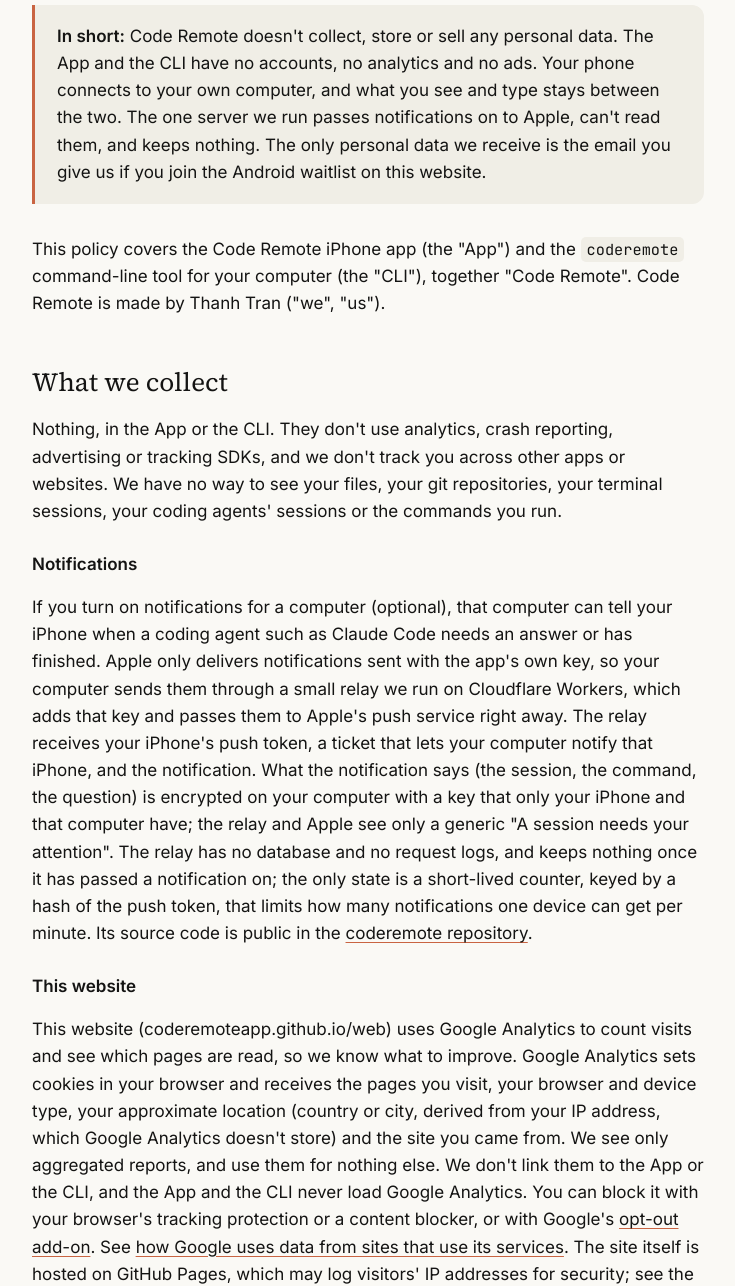
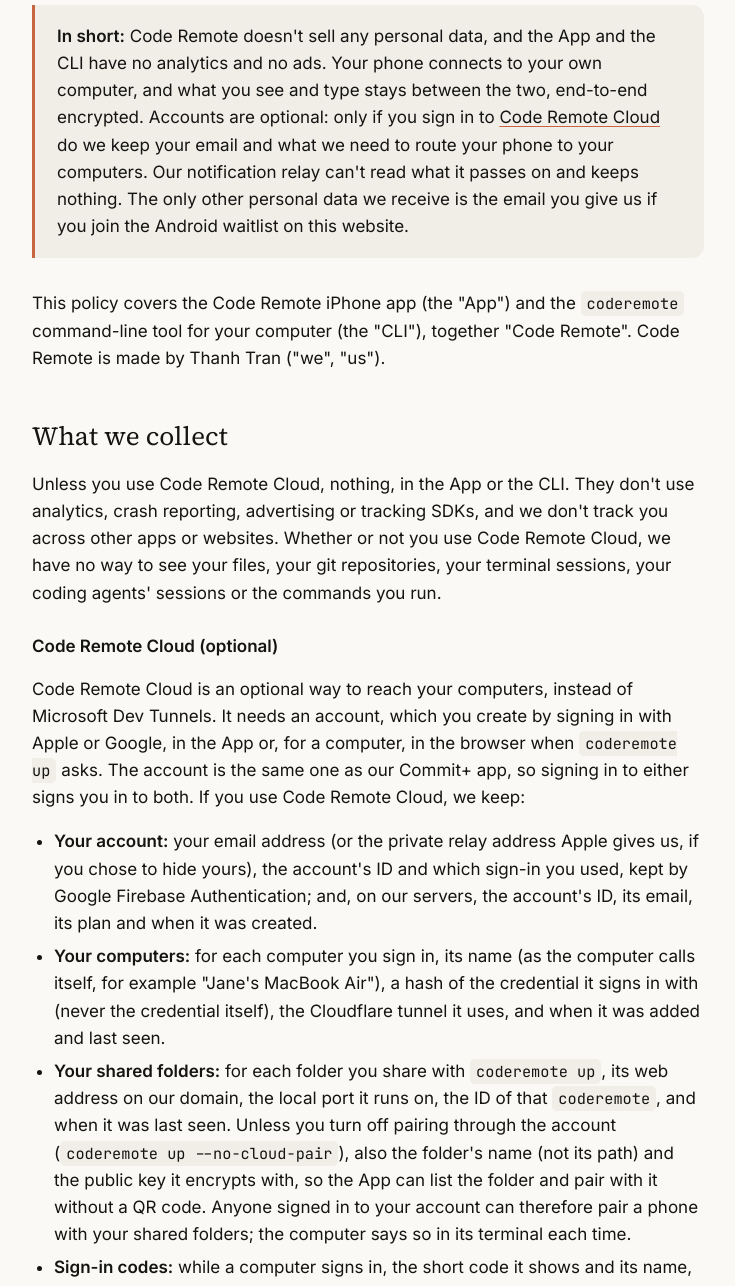
Before and after one commit to CodeRemoteApp/web, a plain HTML site: page privacy.html in a window 1280 px wide. Shown: the part 335-1621 px from the top of the page, without its empty margins (272-1007 px from the left). Drawn offline with Linux system fonts and the light colour scheme.

Commit message:
Privacy policy: Code Remote Cloud
What an optional Code Remote Cloud account keeps (email via Firebase, computers,
shared folders with their name and public key for pairing without a QR code,
sign-in codes), Cloudflare Tunnel and the gateway (no request logs), retention,
removing a computer and deleting the account; Cloudflare and Firebase among the
third-party services.

Co-Authored-By: Claude Opus 5.5 <noreply@anthropic.com>
Claude-Session: https://claude.ai/code/session_014VVX6PKcdSCZ6hY58GXCYs

```diff
--- a/privacy.html
+++ b/privacy.html
@@ -14,7 +14,7 @@
 	<meta name="viewport" content="width=device-width, initial-scale=1">
 	<script>try{var t=localStorage.getItem("theme");if(t==="light"||t==="dark")document.documentElement.dataset.theme=t}catch(e){}</script>
 	<title>Privacy Policy · Code Remote</title>
-	<meta name="description" content="How Code Remote handles your data: it collects none.">
+	<meta name="description" content="How Code Remote handles your data: no analytics or ads, and only what an optional Code Remote Cloud account needs.">
 	<link rel="icon" href="icon.png?v=1d6f5ee2">
 	<link rel="preconnect" href="https://fonts.googleapis.com">
 	<link rel="preconnect" href="https://fonts.gstatic.com" crossorigin>
@@ -64,7 +64,7 @@
 			<div class="legal-head">
 				<div>
 					<h1>Privacy Policy</h1>
-					<p class="meta">Effective November 7, 2026</p>
+					<p class="meta">Effective November 25, 2026</p>
 				</div>
 				<svg class="legal-art art" viewBox="0 0 220 200" aria-hidden="true">
 					<path class="blob" d="M38 52C70 12 168 8 196 50c26 40 22 106-16 128-44 26-120 24-150-8C4 142 8 88 38 52Z"/>
@@ -89,13 +89,24 @@
 			</div>
 
 			<div class="callout">
-				<p><strong>In short:</strong> Code Remote doesn't collect, store or sell any personal data. The App and the CLI have no accounts, no analytics and no ads. Your phone connects to your own computer, and what you see and type stays between the two. The one server we run passes notifications on to Apple, can't read them, and keeps nothing. The only personal data we receive is the email you give us if you join the Android waitlist on this website.</p>
+				<p><strong>In short:</strong> Code Remote doesn't sell any personal data, and the App and the CLI have no analytics and no ads. Your phone connects to your own computer, and what you see and type stays between the two, end-to-end encrypted. Accounts are optional: only if you sign in to <a href="#cloud">Code Remote Cloud</a> do we keep your email and what we need to route your phone to your computers. Our notification relay can't read what it passes on and keeps nothing. The only other personal data we receive is the email you give us if you join the Android waitlist on this website.</p>
 			</div>
 
 			<p>This policy covers the Code Remote iPhone app (the "App") and the <code>coderemote</code> command-line tool for your computer (the "CLI"), together "Code Remote". Code Remote is made by Thanh Tran ("we", "us").</p>
 
 			<h2>What we collect</h2>
-			<p>Nothing, in the App or the CLI. They don't use analytics, crash reporting, advertising or tracking SDKs, and we don't track you across other apps or websites. We have no way to see your files, your git repositories, your terminal sessions, your coding agents' sessions or the commands you run.</p>
+			<p>Unless you use Code Remote Cloud, nothing, in the App or the CLI. They don't use analytics, crash reporting, advertising or tracking SDKs, and we don't track you across other apps or websites. Whether or not you use Code Remote Cloud, we have no way to see your files, your git repositories, your terminal sessions, your coding agents' sessions or the commands you run.</p>
+
+			<h3 id="cloud">Code Remote Cloud (optional)</h3>
+			<p>Code Remote Cloud is an optional way to reach your computers, instead of Microsoft Dev Tunnels. It needs an account, which you create by signing in with Apple or Google, in the App or, for a computer, in the browser when <code>coderemote up</code> asks. The account is the same one as our Commit+ app, so signing in to either signs you in to both. If you use Code Remote Cloud, we keep:</p>
+			<ul>
+				<li><strong>Your account:</strong> your email address (or the private relay address Apple gives us, if you chose to hide yours), the account's ID and which sign-in you used, kept by Google Firebase Authentication; and, on our servers, the account's ID, its email, its plan and when it was created.</li>
+				<li><strong>Your computers:</strong> for each computer you sign in, its name (as the computer calls itself, for example "Jane's MacBook Air"), a hash of the credential it signs in with (never the credential itself), the Cloudflare tunnel it uses, and when it was added and last seen.</li>
+				<li><strong>Your shared folders:</strong> for each folder you share with <code>coderemote up</code>, its web address on our domain, the local port it runs on, the ID of that <code>coderemote</code>, and when it was last seen. Unless you turn off pairing through the account (<code>coderemote up --no-cloud-pair</code>), also the folder's name (not its path) and the public key it encrypts with, so the App can list the folder and pair with it without a QR code. Anyone signed in to your account can therefore pair a phone with your shared folders; the computer says so in its terminal each time.</li>
+				<li><strong>Sign-in codes:</strong> while a computer signs in, the short code it shows and its name, for at most 10 minutes, then deleted within a day.</li>
+			</ul>
+			<p>Traffic between the App and your computer goes through Cloudflare Tunnel and our gateway on Cloudflare Workers, which lets through only requests signed in as the folder's owner. It's end-to-end encrypted between the App and your computer, so Cloudflare and we only forward ciphertext; media you play, files you upload to a coding agent and some large downloads are the exception, as with Dev Tunnels. Our Code Remote Cloud servers keep no request logs, and never log the contents, headers or cookies of a request. To limit abuse, they count requests for a minute at a time, by IP address or by a hash of the credential used.</p>
+			<p>Folders not reported for 30 days are removed, and so is the tunnel of a computer with no shared folder for 30 days. You can remove a computer from your account in the App's Cloud tab, which stops all its folders at once, and delete your account in the App under Profile, which deletes everything above from our servers and then your sign-in from Firebase. Because the account is shared with Commit+, deleting it also ends your Commit+ sign-in.</p>
 
 			<h3 id="notifications">Notifications</h3>
 			<p>If you turn on notifications for a computer (optional), that computer can tell your iPhone when a coding agent such as Claude Code needs an answer or has finished. Apple only delivers notifications sent with the app's own key, so your computer sends them through a small relay we run on Cloudflare Workers, which adds that key and passes them to Apple's push service right away. The relay receives your iPhone's push token, a ticket that lets your computer notify that iPhone, and the notification. What the notification says (the session, the command, the question) is encrypted on your computer with a key that only your iPhone and that computer have; the relay and Apple see only a generic "A session needs your attention". The relay has no database and no request logs, and keeps nothing once it has passed a notification on; the only state is a short-lived counter, keyed by a hash of the push token, that limits how many notifications one device can get per minute. Its source code is public in the <a href="https://github.com/CodeRemoteApp/coderemote/tree/main/apps/push-relay">coderemote repository</a>.</p>
@@ -113,13 +124,14 @@
 				<li><strong>Pairings:</strong> the address of each computer you pair with and its access token, stored in the iOS Keychain.</li>
 				<li><strong>Device keys:</strong> for each computer, two keys this iPhone makes in its Secure Enclave, which never leave it, and the id the computer gave it, stored in the iOS Keychain.</li>
 				<li><strong>Tunnel sign-in tokens:</strong> the token Microsoft Dev Tunnels issues after you sign in, stored in the iOS Keychain.</li>
+				<li><strong>Code Remote Cloud sign-in:</strong> if you sign in, your account's email, ID and the tokens Firebase issues to keep you signed in, stored in the iOS Keychain. Signing out deletes them.</li>
 				<li><strong>Notification keys:</strong> for each computer you turn notifications on for, the key that decrypts its notifications, stored in the iOS Keychain and shared only with the App's notification extension.</li>
 				<li><strong>Settings:</strong> your preferences in the App, stored on the device.</li>
 			</ul>
 			<p>Deleting a computer in the App, or deleting the App, removes this data from your iPhone. It may be included in your own encrypted device backups, under Apple's control.</p>
 
 			<h3>On your computer</h3>
-			<p>The CLI keeps its access token and configuration in <code>~/.coderemote/</code> (readable only by your user account), including the name and public keys of each iPhone enrolled with it, and, for each iPhone that turned notifications on, its push token, ticket and notification key. Running <code>coderemote rotate-token</code> revokes every paired device and deletes those.</p>
+			<p>The CLI keeps its access token and configuration in <code>~/.coderemote/</code> (readable only by your user account), including the name and public keys of each iPhone enrolled with it, and, for each iPhone that turned notifications on, its push token, ticket and notification key. Running <code>coderemote rotate-token</code> revokes every paired device and deletes those. A computer signed in to Code Remote Cloud also keeps its Cloud credential, account email and folder addresses there.</p>
 			<p>If you run <code>coderemote setup claude</code> or <code>coderemote setup codex</code>, Claude Code or Codex reports its sessions (prompts, replies, the tools it runs and their output) to the <code>coderemote</code> running on the same computer, which keeps them in memory to show in the App and forgets them when it stops. Nothing of it leaves your computer except through your own connection to the App, and in the encrypted notifications above.</p>
 
 			<h2>Device permissions</h2>
@@ -133,6 +145,8 @@
 			<p>To reach your computer from anywhere, Code Remote uses services run by other companies. They process data under their own privacy policies, not ours:</p>
 			<ul>
 				<li><strong>Microsoft Dev Tunnels.</strong> Traffic between the App and your computer passes through Microsoft's Dev Tunnels relay, over HTTPS / WSS and end-to-end encrypted between the App and your computer, so the relay only forwards ciphertext. Media you play, files you upload to a coding agent and some large downloads are not end-to-end encrypted (on the same Wi-Fi the App connects to the computer directly instead). The CLI downloads Microsoft's Dev Tunnels command-line tool on first run, and that tool may send diagnostic data to Microsoft. See the <a href="https://privacy.microsoft.com/privacystatement">Microsoft Privacy Statement</a>.</li>
+				<li><strong>Cloudflare.</strong> Code Remote Cloud runs on Cloudflare Workers and Cloudflare D1, and its traffic passes through Cloudflare Tunnel, as described under <a href="#cloud">Code Remote Cloud</a>. A computer using it downloads Cloudflare's <code>cloudflared</code> tool from GitHub on first use. See <a href="https://www.cloudflare.com/privacypolicy/">Cloudflare's privacy policy</a>.</li>
+				<li><strong>Google Firebase, Sign in with Apple and Google Sign-In.</strong> Code Remote Cloud accounts are kept by Firebase Authentication, a Google service; you sign in on Apple's or Google's own screen and we never see your password. See <a href="https://firebase.google.com/support/privacy">Firebase's privacy information</a>, <a href="https://policies.google.com/privacy">Google's privacy policy</a> and <a href="https://www.apple.com/legal/privacy/">Apple's</a>.</li>
 				<li><strong>GitHub or Microsoft sign-in.</strong> When you sign in to Dev Tunnels, you do so on GitHub's or Microsoft's own page in the system browser. We never see your password. See the <a href="https://docs.github.com/site-policy/privacy-policies/github-general-privacy-statement">GitHub Privacy Statement</a>.</li>
 				<li><strong>Apple Push Notification service and Cloudflare.</strong> Notifications reach your iPhone through Apple's push service, sent by our relay on Cloudflare Workers, as described under <a href="#notifications">Notifications</a>. See <a href="https://www.apple.com/legal/privacy/">Apple's</a> and <a href="https://www.cloudflare.com/privacypolicy/">Cloudflare's</a> privacy policies.</li>
 				<li><strong>Formspree.</strong> Receives the Android waitlist form on this website, as described under <a href="#android">Android waitlist</a>.</li>
@@ -145,10 +159,10 @@
 			<p>Code Remote is a developer tool and isn't directed at children under 13. We don't knowingly collect data from children, including through the Android waitlist form.</p>
 
 			<h2>Your rights</h2>
-			<p>The only personal data we may hold about you is the email (and message) you sent through the <a href="#android">Android waitlist</a> (or, earlier, the iPhone beta invite form); email us to see, correct or delete it. Website analytics are kept by Google, as aggregated reports for us; you can block them as described under <a href="#website">This website</a>. You control everything Code Remote stores, on your own devices, as described above.</p>
+			<p>The personal data we may hold about you is your <a href="#cloud">Code Remote Cloud</a> account, if you created one, and the email (and message) you sent through the <a href="#android">Android waitlist</a> (or, earlier, the iPhone beta invite form). You can delete your Code Remote Cloud account yourself in the App; email us to see, correct or delete any of it. Website analytics are kept by Google, as aggregated reports for us; you can block them as described under <a href="#website">This website</a>. You control everything Code Remote stores, on your own devices, as described above.</p>
 
 			<h2>Changes</h2>
-			<p>If this policy changes, we'll update it on this page and change the effective date above. If a change ever means Code Remote starts collecting data, we'll say so in the App before it happens.</p>
+			<p>If this policy changes, we'll update it on this page and change the effective date above. If a change ever means Code Remote collects more data, we'll say so in the App before it happens.</p>
 
 			<h2>Contact</h2>
 			<p>Questions about privacy: <a href="mailto:trantienthanh2412@gmail.com">trantienthanh2412@gmail.com</a>.</p>
--- a/sitemap.xml
+++ b/sitemap.xml
@@ -452,7 +452,7 @@
 	</url>
 	<url>
 		<loc>https://coderemoteapp.github.io/web/privacy.html</loc>
-		<lastmod>2026-11-07</lastmod>
+		<lastmod>2026-11-25</lastmod>
 	</url>
 	<url>
 		<loc>https://coderemoteapp.github.io/web/terms.html</loc>
```
